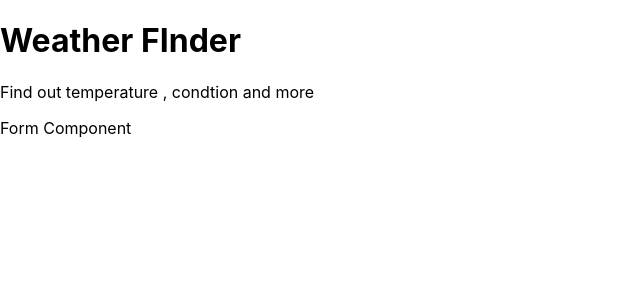
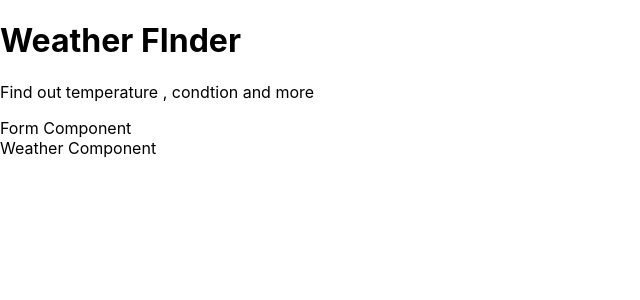
Before and after one commit to ahmedkmadani/weather-app, a React (Create React App) app: page / in a window 1280 px wide. Shown: the top 300 px of the page, without its empty margins (0-640 px from the left). Built offline with nearby package versions, Linux system fonts and the light colour scheme.

Commit message:
add weather component

```diff
--- a/src/App.js
+++ b/src/App.js
@@ -1,6 +1,7 @@
 import React from 'react';
 import Titles from './components/Titles';
 import Form from './components/Form';
+import Weather from './components/Weather';
 
 class App extends React.Component {
   render(){
@@ -8,6 +9,7 @@ class App extends React.Component {
       <div>
        	<Titles />
        	<Form />
+       	<Weather />
       </div>
       );
   }
--- /dev/null
+++ b/src/components/Weather.js
@@ -0,0 +1,12 @@
+import React from 'react';
+
+
+class Weather extends React.Component {
+	render(){
+		return (
+			<div>Weather Component </div>
+		)
+	}
+};
+
+export default Weather;
```
